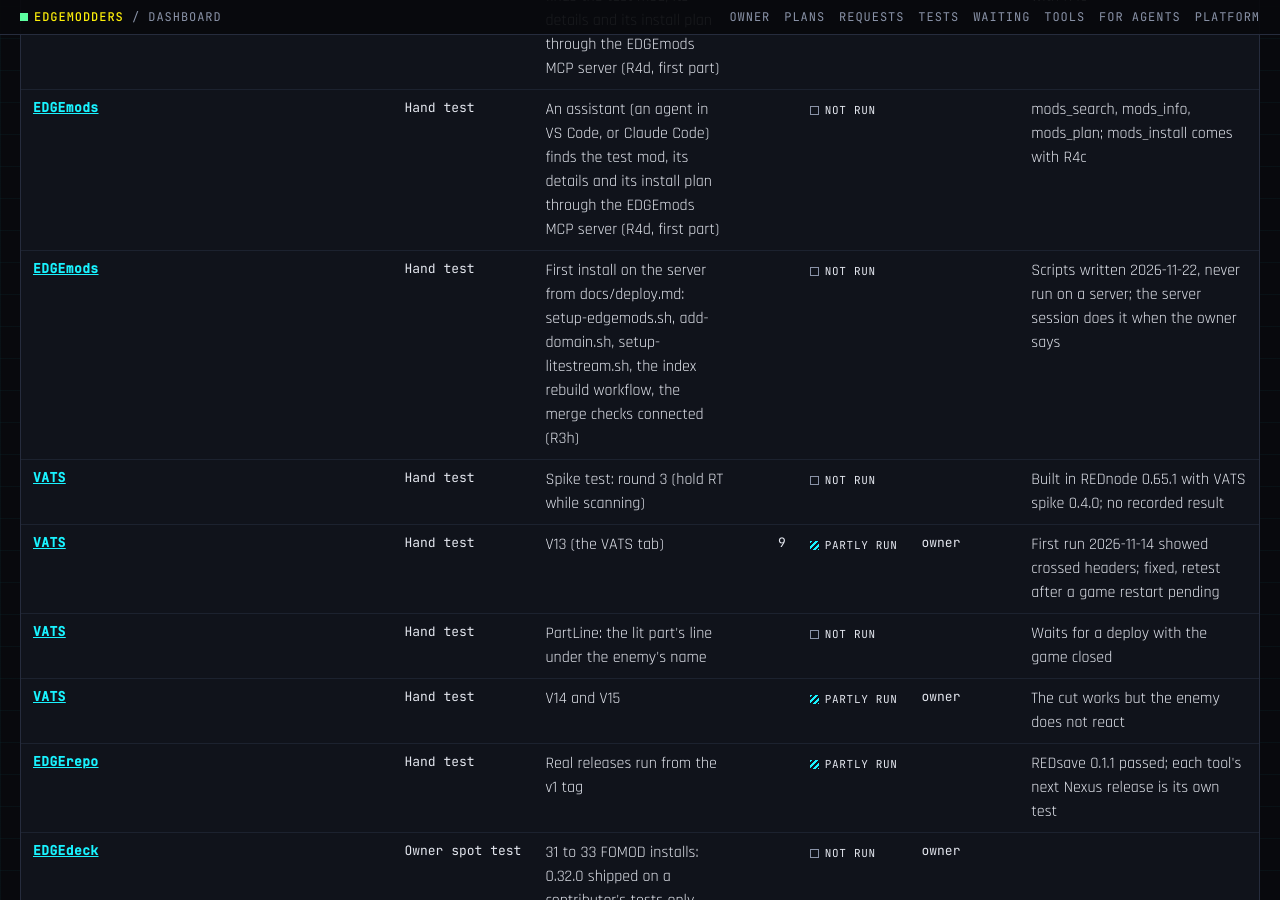
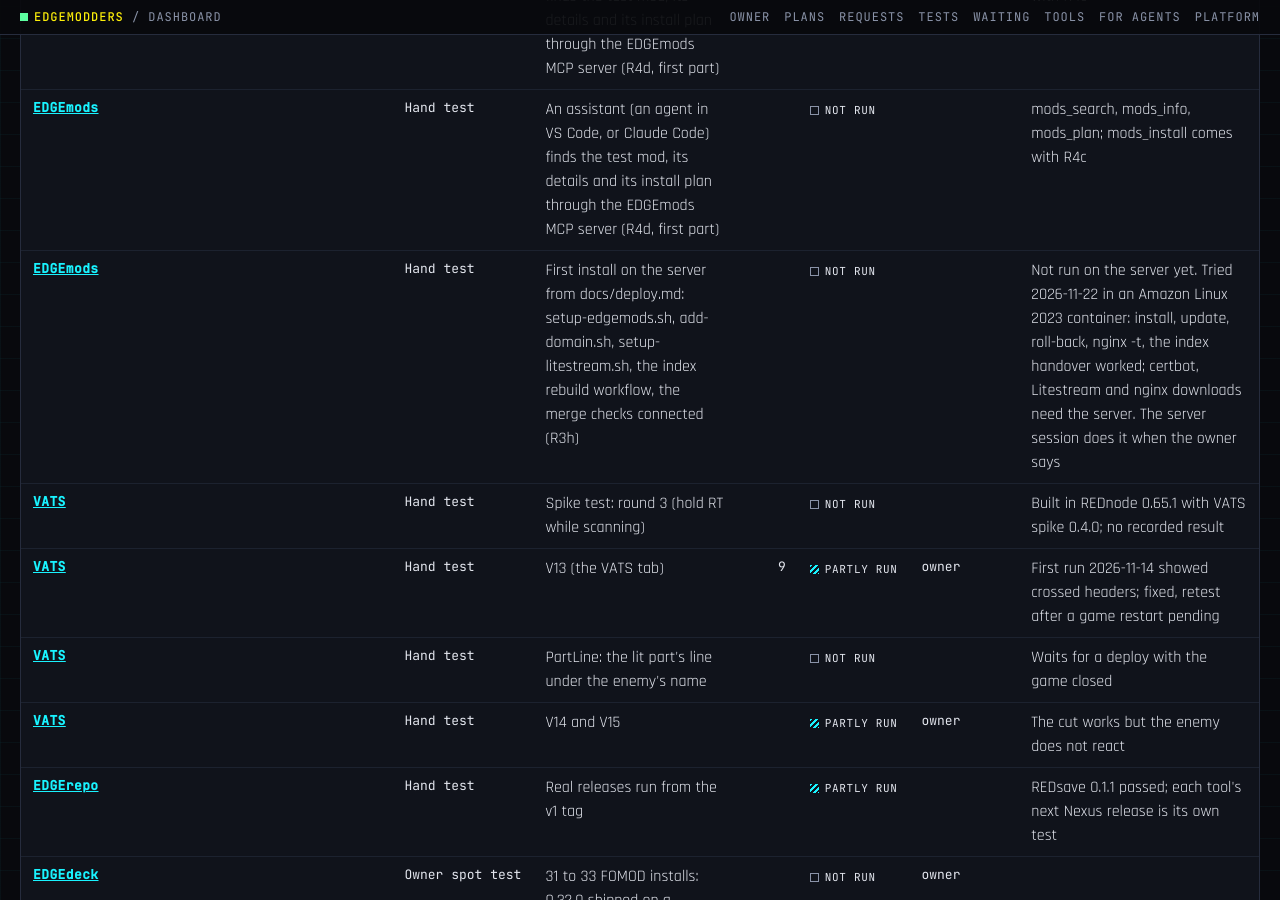
Before and after one commit to Edgemodders/EDGEweb, a Jekyll site: the page docs/dashboard.html, which Jekyll copies as it is, in a window 1280 px wide and 900 px high, scrolled down 12378 px. Built offline with Jekyll 4.4.1, drawn with Linux system fonts in a browser that asks for light colours.

Commit message:
Dashboard: EDGEmods deploy scripts tried in a container
Co-Authored-By: Claude Opus 5.5 <noreply@anthropic.com>

```diff
--- a/docs/assets/dashboard/status.js
+++ b/docs/assets/dashboard/status.js
@@ -3707,7 +3707,7 @@ window.EDGE_STATUS ={
      "steps": null,
      "status": "not run",
      "ranBy": null,
-     "note": "Scripts written 2026-11-22, never run on a server; the server session does it when the owner says"
+     "note": "Not run on the server yet. Tried 2026-11-22 in an Amazon Linux 2023 container: install, update, roll-back, nginx -t, the index handover worked; certbot, Litestream and nginx downloads need the server. The server session does it when the owner says"
     }
    ],
    "ownerSpotTests": [],
--- a/docs/dashboard.html
+++ b/docs/dashboard.html
@@ -203,7 +203,7 @@ pre.how { background: #05060a; border: 1px solid var(--line); padding: 12px 14px
 </div>
 <div id="tip" role="tooltip"></div>
 
-<script src="assets/dashboard/status.js?v=246"></script>
+<script src="assets/dashboard/status.js?v=247"></script>
 <script>
 (function () {
   var S = window.EDGE_STATUS;
```
